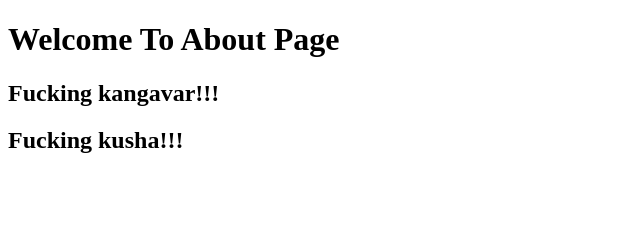
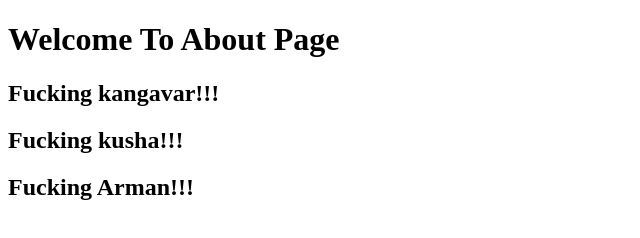
Before and after one commit to ArmanRouhani/project, a plain HTML site: page about.html in a window 1280 px wide. Shown: the whole page, without its empty margins (0-640 px from the left). Drawn offline with Linux system fonts and the light colour scheme.

Commit message:
Modified about in Master

```diff
--- a/about.html
+++ b/about.html
@@ -8,5 +8,6 @@
     <h1>Welcome To About Page</h1>
     <h2>Fucking kangavar!!!</h2>
     <h2>Fucking kusha!!!</h2>
+    <h2>Fucking Arman!!!</h2>
   </body>
 </html>
```
